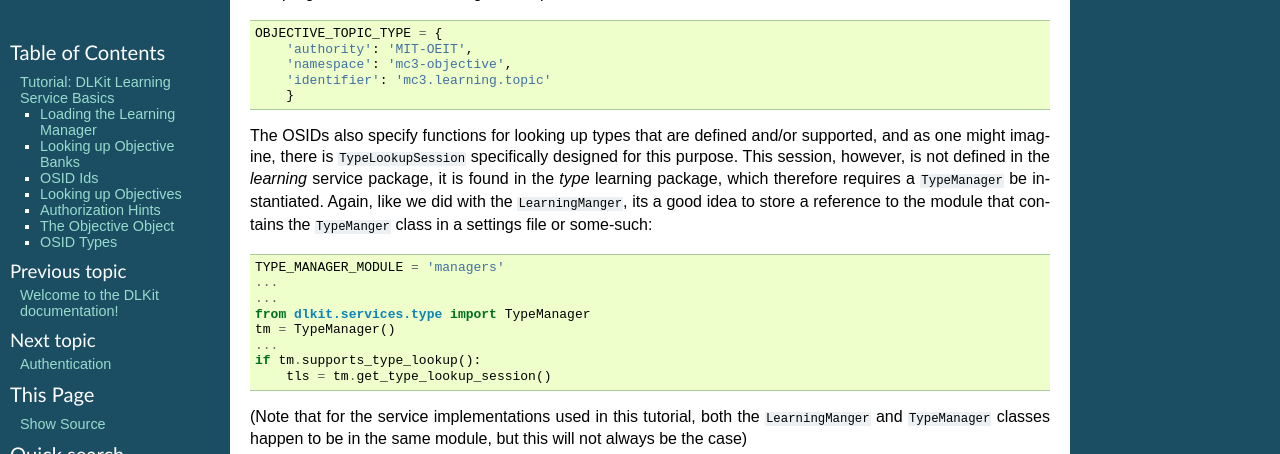
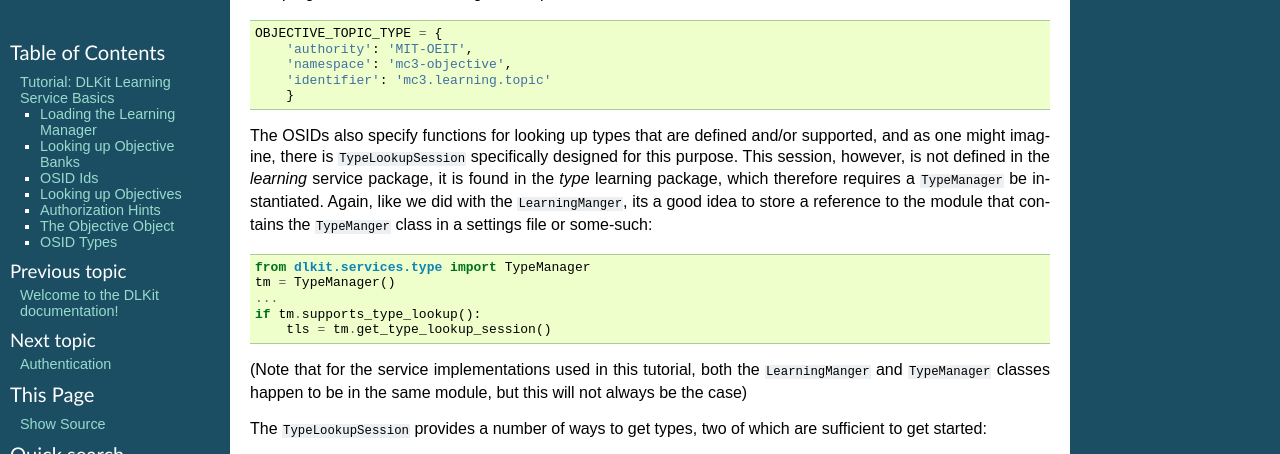
Before and after one commit to birdland/dlkit-doc, a Sphinx documentation site: the page built from source/tutorial.rst, in a window 1280 px wide and 900 px high, scrolled down 5016 px, cut to the strip 0-454 px from the top of the window. Built offline with Sphinx 7.4.7, drawn with Linux system fonts in a browser that asks for light colours; pages that are not in the unit, such as notebooks, are missing from menus.

Commit message:
minor edits to tutorial

```diff
--- a/source/tutorial.rst
+++ b/source/tutorial.rst
@@ -314,9 +314,6 @@
 its a good idea to store a reference to the module that contains the ``TypeManger``
 class in a settings file or some-such::
 
-    TYPE_MANAGER_MODULE = 'managers'
-    ...
-    ...
     from dlkit.services.type import TypeManager
     tm = TypeManager()
     ...
```
